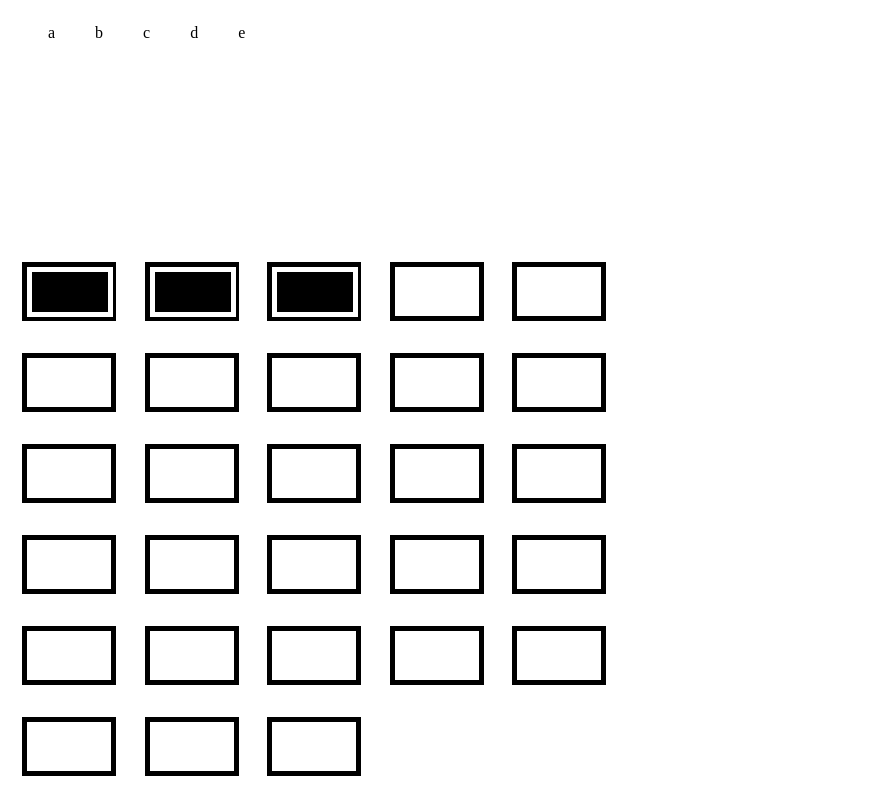
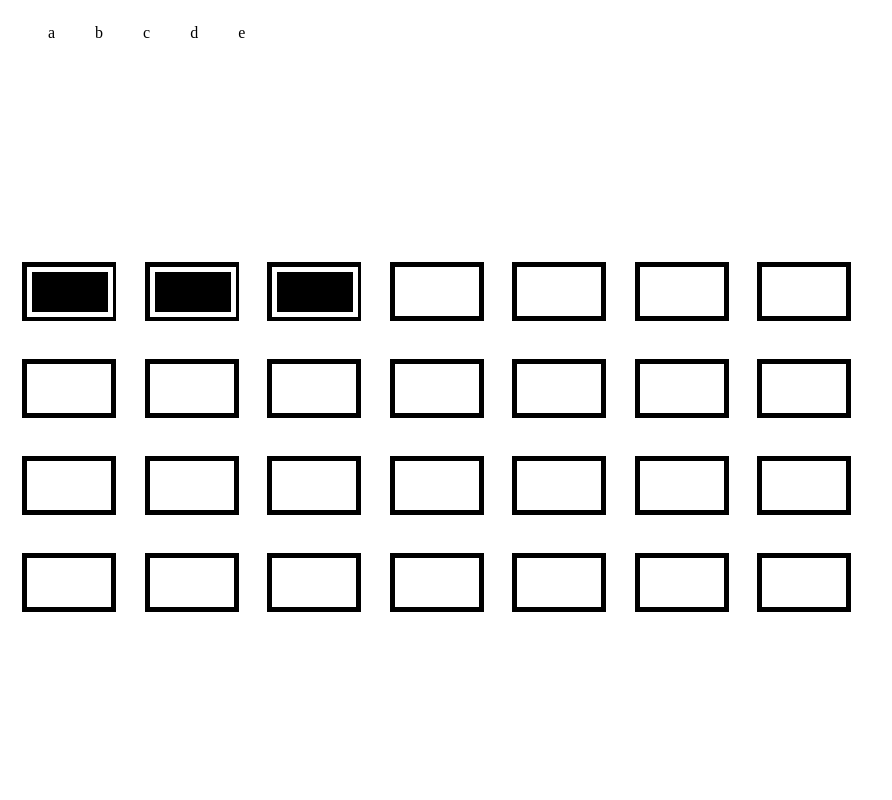
Before and after one commit to smilelovea/20200521, a React (Create React App) app in the folder lol/: page / in a window 1280 px wide. Shown: the top 800 px of the page, without its empty margins (0-892 px from the left). Built offline with nearby package versions, Linux system fonts and the light colour scheme.

Commit message:
add grid

```diff
--- a/lol/src/chessboard.css
+++ b/lol/src/chessboard.css
@@ -12,6 +12,14 @@
 
 }
 
+.container {
+
+    display: grid;
+    grid-template-columns: repeat(7, 1fr);
+    width: 656px;
+    height: 388px;
+}
+
 .holder {
     height: 48.5px;
     width: 84px;
@@ -19,11 +27,4 @@
     background-size: auto 87.7572px;
     border: solid 5px black;
     background-color: white;
-    display: inline-block;
 }
-
-
-.container {
-   width: 656px;
-   height: 388px;
-}
```
